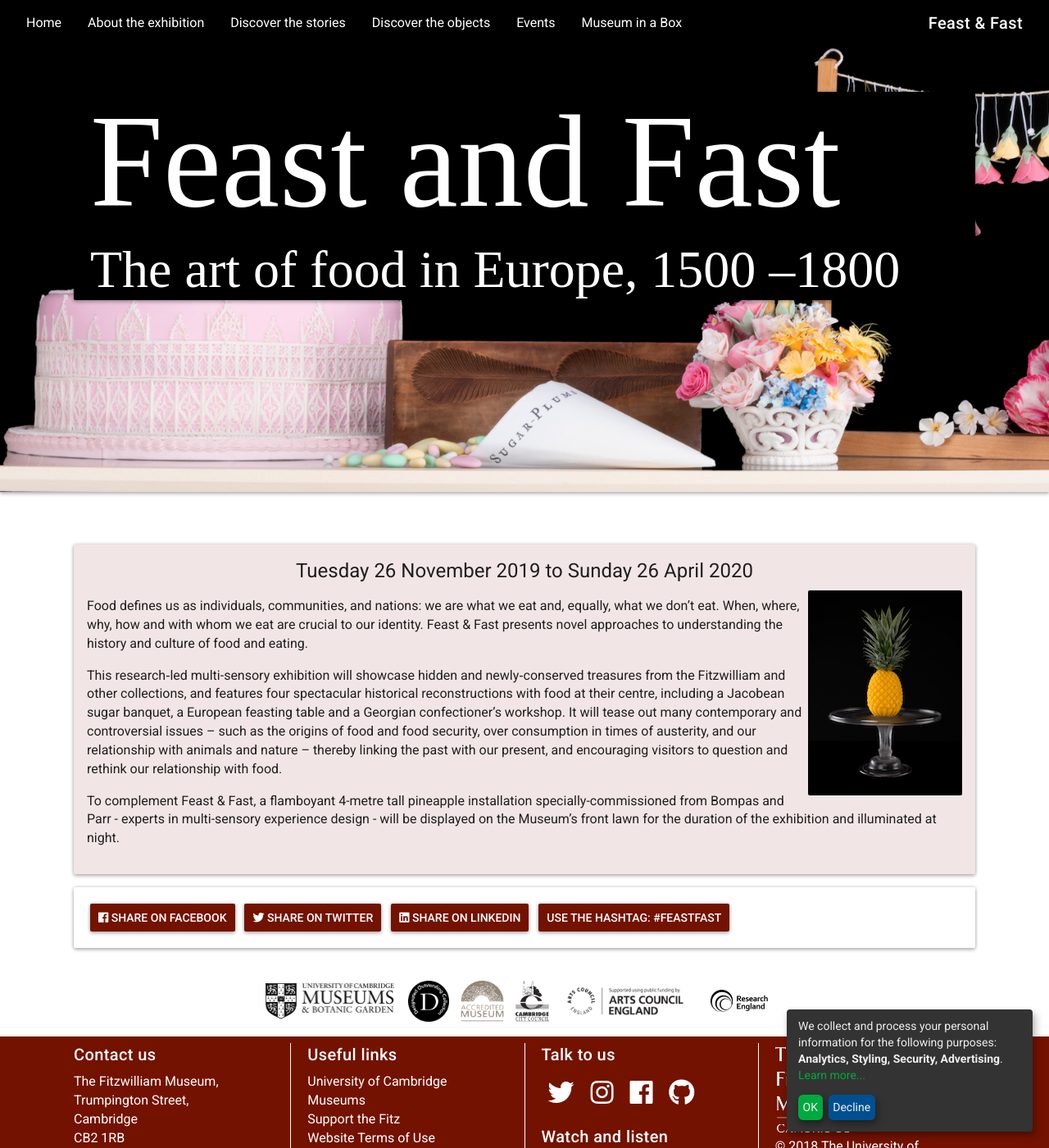
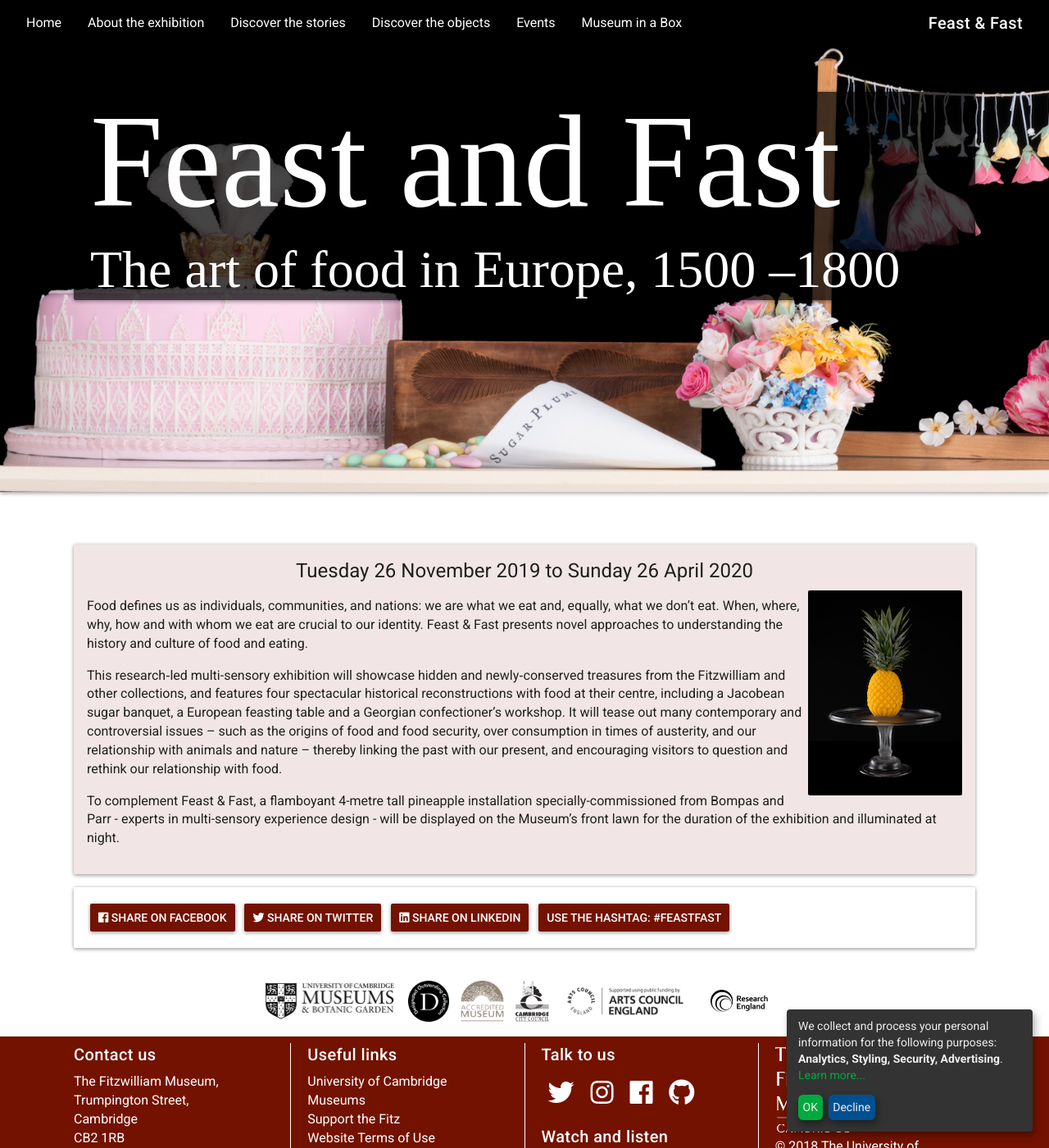
Before and after one commit to FitzwilliamMuseum/feast-and-fast, a Jekyll site: the page built from index.md, in a window 1280 px wide and 1400 px high. Shown: the whole window at 82% size. Built offline with Jekyll 4.4.1, drawn with Linux system fonts in a browser that asks for light colours; nearby versions of some CDN libraries; some web fonts are replaced.

Commit message:
Changes to opacity of top panel

```diff
--- a/_includes/structure/jumbotron.html
+++ b/_includes/structure/jumbotron.html
@@ -2,7 +2,7 @@
 <div class="jumbotron jumbotron-fluid mb-5 doc-jumbotron {{ class }} parallax">
   <div class="container">
     <div>
-      <div class="col-lg-12 col-xl-12 shadow-sm rounded bg-black">
+      <div class="col-lg-12 col-xl-12 shadow-sm rounded bg-black-opacity">
         <h1 class="shout ">Feast and Fast</h1>
         <h2 class="shout-less">The art of food in Europe, 1500 –1800</h2>
       </div>
--- a/css/site.css
+++ b/css/site.css
@@ -53,7 +53,11 @@
   .division {
     text-align: center;
   }
+  .jumbotron {
+    display: none;
+  }
 }
+
 footer, .chip-icon {
   background-color: #731200;
 }
@@ -337,3 +341,6 @@ body {
   font-family: 'Yrsa', serif;
   font-size: 4rem;
 }
+.bg-black-opacity {
+  background-color: rgba(000,0,0,0.7)!important;
+}
```
